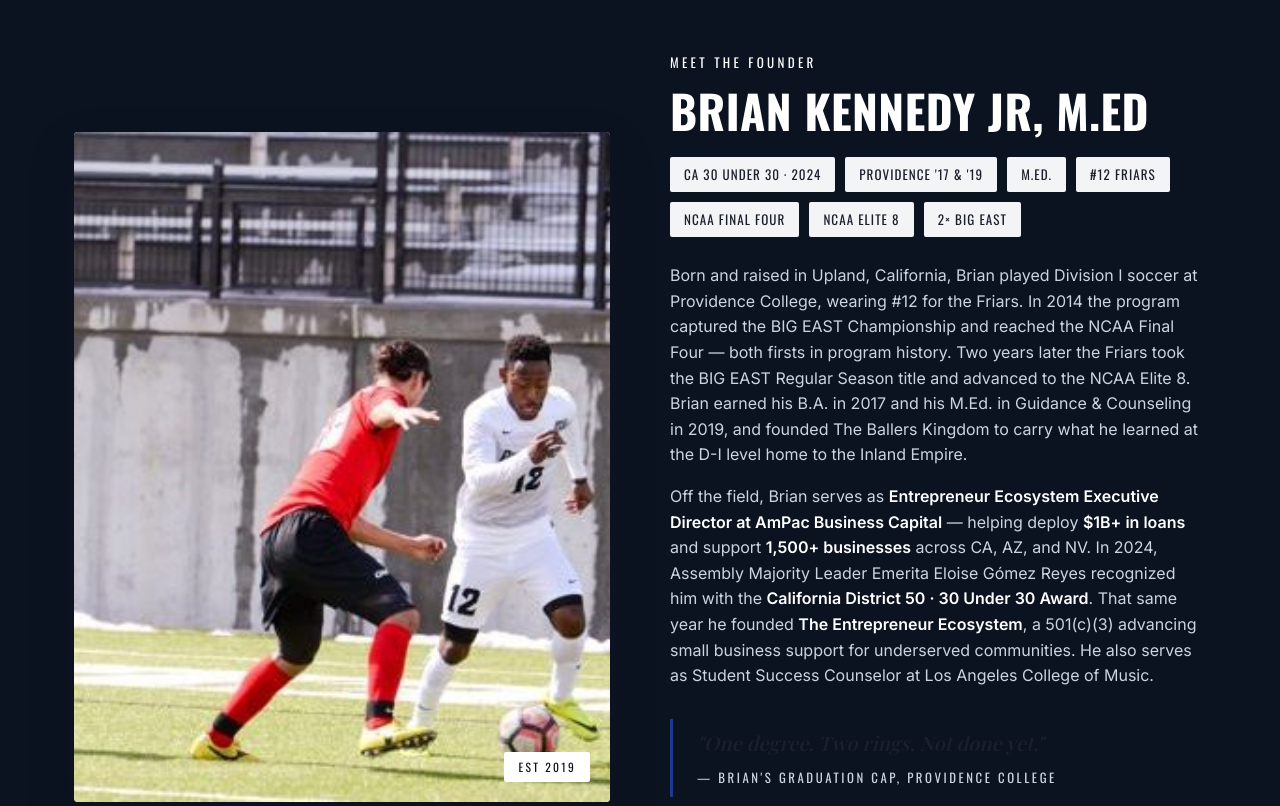
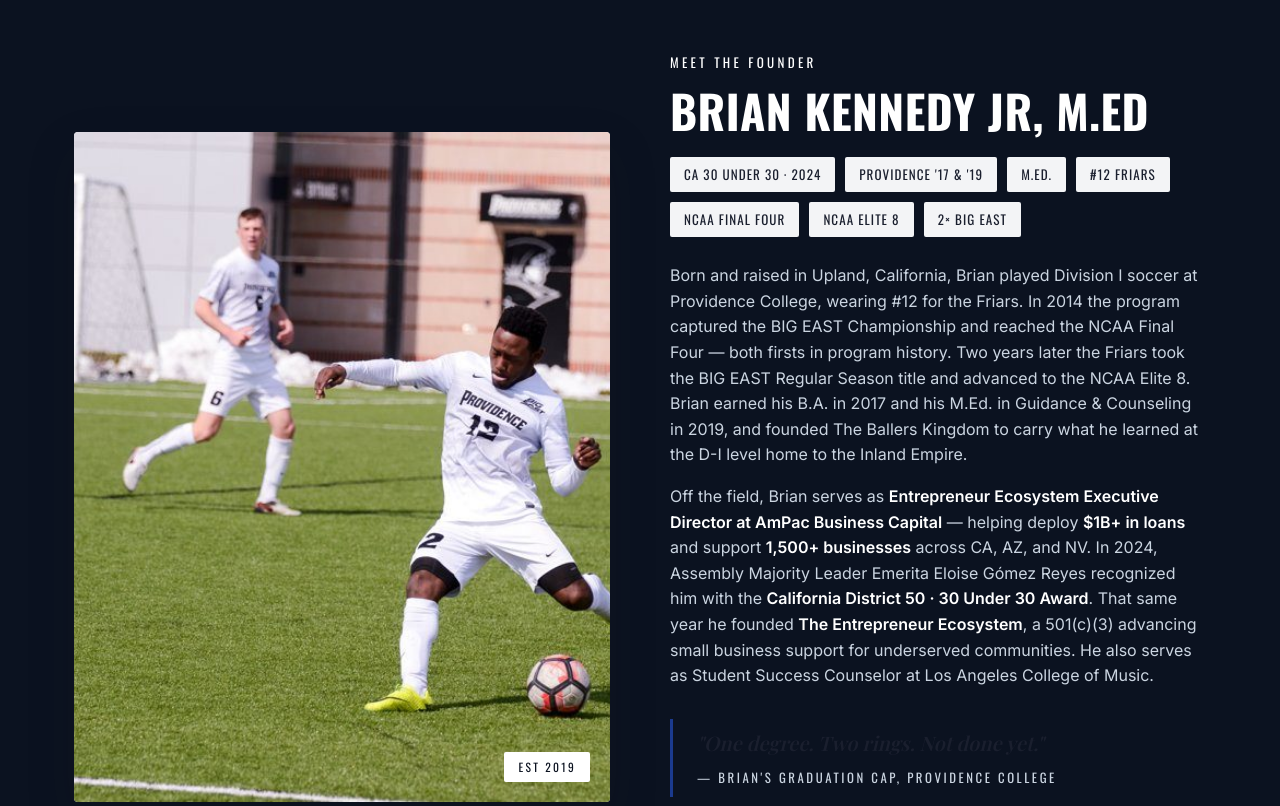
Before and after one commit to Bkennedyjr12/ballkingdom, a plain HTML site: page index.html in a window 1280 px wide. Shown: the part 2720-3526 px from the top of the page. Drawn offline with nearby package versions, Linux system fonts and the light colour scheme; a web font is replaced by a local one.

Commit message:
Meet Brian: hero strike photo (Providence #12, sunlit pitch)

```diff
--- a/index.html
+++ b/index.html
@@ -13,7 +13,7 @@
   <meta property="og:description" content="Soccer training + youth entrepreneurship for the next generation of leaders. Book a consultation." />
   <meta property="og:type" content="website" />
   <meta property="og:url" content="https://ballkingdom.com/" />
-  <meta property="og:image" content="https://images.unsplash.com/photo-1560250097-0b93528c311a?auto=format&fit=crop&w=1200&q=80" />
+  <meta property="og:image" content="https://ballkingdom.com/assets/img/brian_action_strike.jpg" />
   <meta name="twitter:card" content="summary_large_image" />
 
   <!-- Fonts -->
@@ -149,7 +149,7 @@
   <div class="container">
     <div class="split">
       <div class="split-img badge" data-reveal>
-        <img src="assets/img/brian_action_dribble.jpg" alt="Brian Kennedy Jr, M.Ed — founder of The Ballers Kingdom, official Providence College Big East headshot" />
+        <img src="assets/img/brian_action_strike.jpg" alt="Brian Kennedy Jr, M.Ed — founder of The Ballers Kingdom, official Providence College Big East headshot" />
       </div>
       <div data-reveal>
         <div class="kicker" style="color: var(--gold); font-family: var(--font-display); letter-spacing: 0.25em; font-size: 0.82rem; text-transform: uppercase; margin-bottom: 12px;">Meet the Founder</div>
```
